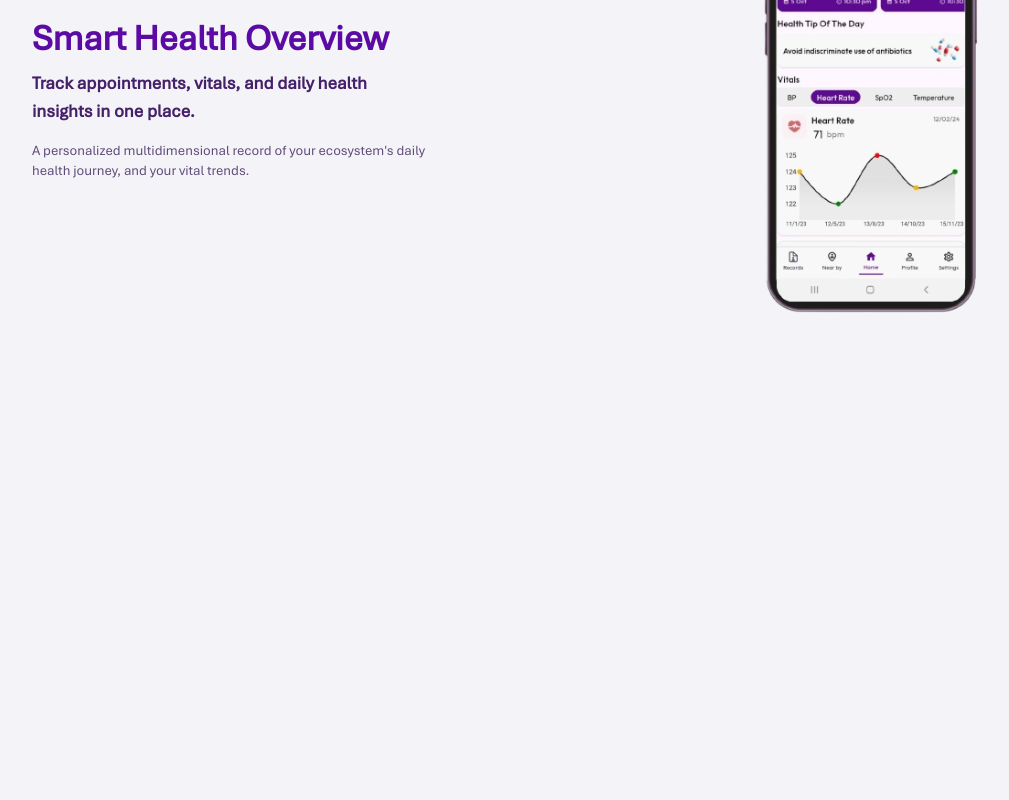
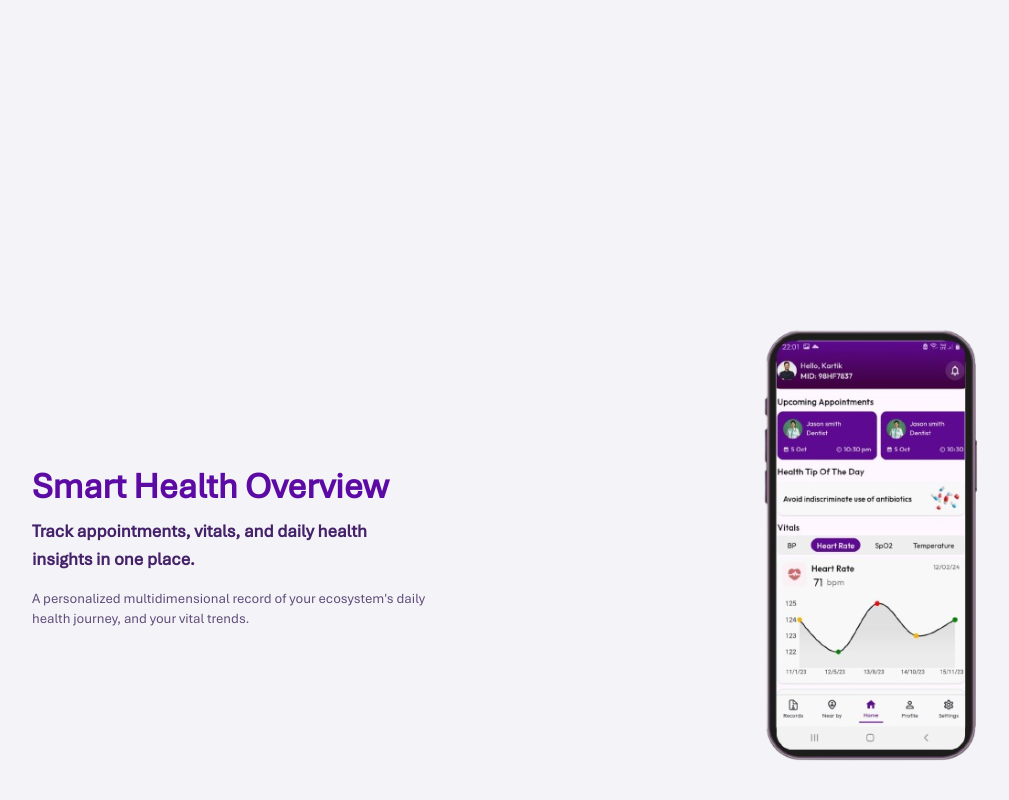
Before and after one commit to AmanDwivedi9335/clinic-portpolio, a Next.js app: page /users in a window 1280 px wide. Shown: the part 1262-2062 px from the top of the page, without its empty margins (56-1065 px from the left). Built offline with nearby package versions, Linux system fonts and the light colour scheme.

Commit message:
Fix users showcase sticky scroll behavior

```diff
--- a/src/app/users/page.js
+++ b/src/app/users/page.js
@@ -315,10 +315,16 @@ export default function UsersPage() {
       </section>
 
       {/* REST */}
-      <section ref={showcaseRef} className="relative mx-auto mt-12 h-[300vh] max-w-6xl px-6 md:mt-16">
-        <div className="sticky top-0 h-screen overflow-hidden">
+      <section
+        ref={showcaseRef}
+        className="relative mx-auto mt-12 max-w-6xl bg-[#F4F4F8] px-6 md:mt-16 md:h-[320vh]"
+      >
+        <div className="relative grid gap-14 py-6 md:sticky md:top-1/2 md:h-[82vh] md:-translate-y-1/2 md:overflow-hidden">
           {/* ===== Row 1: Text Left, Image Right ===== */}
-          <div className="absolute inset-0 grid items-center gap-12 transition-all duration-500 md:grid-cols-2" style={getRowStyle(0)}>
+          <div
+            className="grid items-center gap-12 rounded-[24px] bg-white/45 px-6 py-8 transition-all duration-500 md:absolute md:inset-0 md:grid-cols-2 md:bg-transparent md:px-0 md:py-0"
+            style={getRowStyle(0)}
+          >
             <div>
               <h2 className="text-4xl font-extrabold leading-tight text-[#5b0aa3]">
                 Smart Health Overview
@@ -347,7 +353,10 @@ export default function UsersPage() {
           </div>
 
           {/* ===== Row 2: Text Left, Image Right ===== */}
-          <div className="absolute inset-0 grid items-center gap-12 transition-all duration-500 md:grid-cols-2" style={getRowStyle(1)}>
+          <div
+            className="grid items-center gap-12 rounded-[24px] bg-white/45 px-6 py-8 transition-all duration-500 md:absolute md:inset-0 md:grid-cols-2 md:bg-transparent md:px-0 md:py-0"
+            style={getRowStyle(1)}
+          >
             <div>
               <h2 className="text-4xl font-extrabold leading-tight text-[#5b0aa3]">
                 Discover Nearby
@@ -378,7 +387,10 @@ export default function UsersPage() {
           </div>
 
           {/* ===== Row 3: Text Left, Image Right ===== */}
-          <div className="absolute inset-0 grid items-center gap-12 transition-all duration-500 md:grid-cols-2" style={getRowStyle(2)}>
+          <div
+            className="grid items-center gap-12 rounded-[24px] bg-white/45 px-6 py-8 transition-all duration-500 md:absolute md:inset-0 md:grid-cols-2 md:bg-transparent md:px-0 md:py-0"
+            style={getRowStyle(2)}
+          >
             <div>
               <h2 className="text-4xl font-extrabold leading-tight text-[#5b0aa3]">
                 Centralized Health
```
